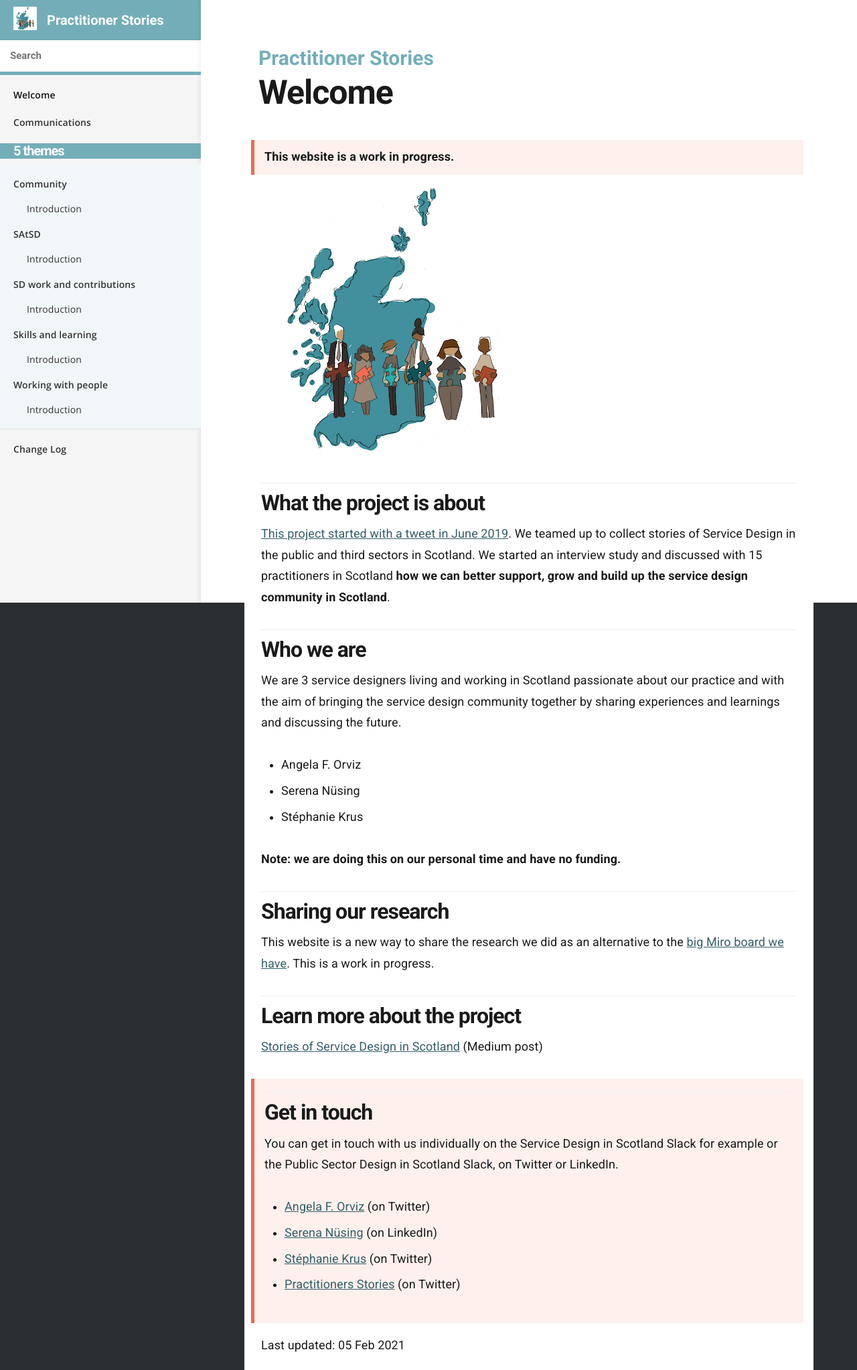
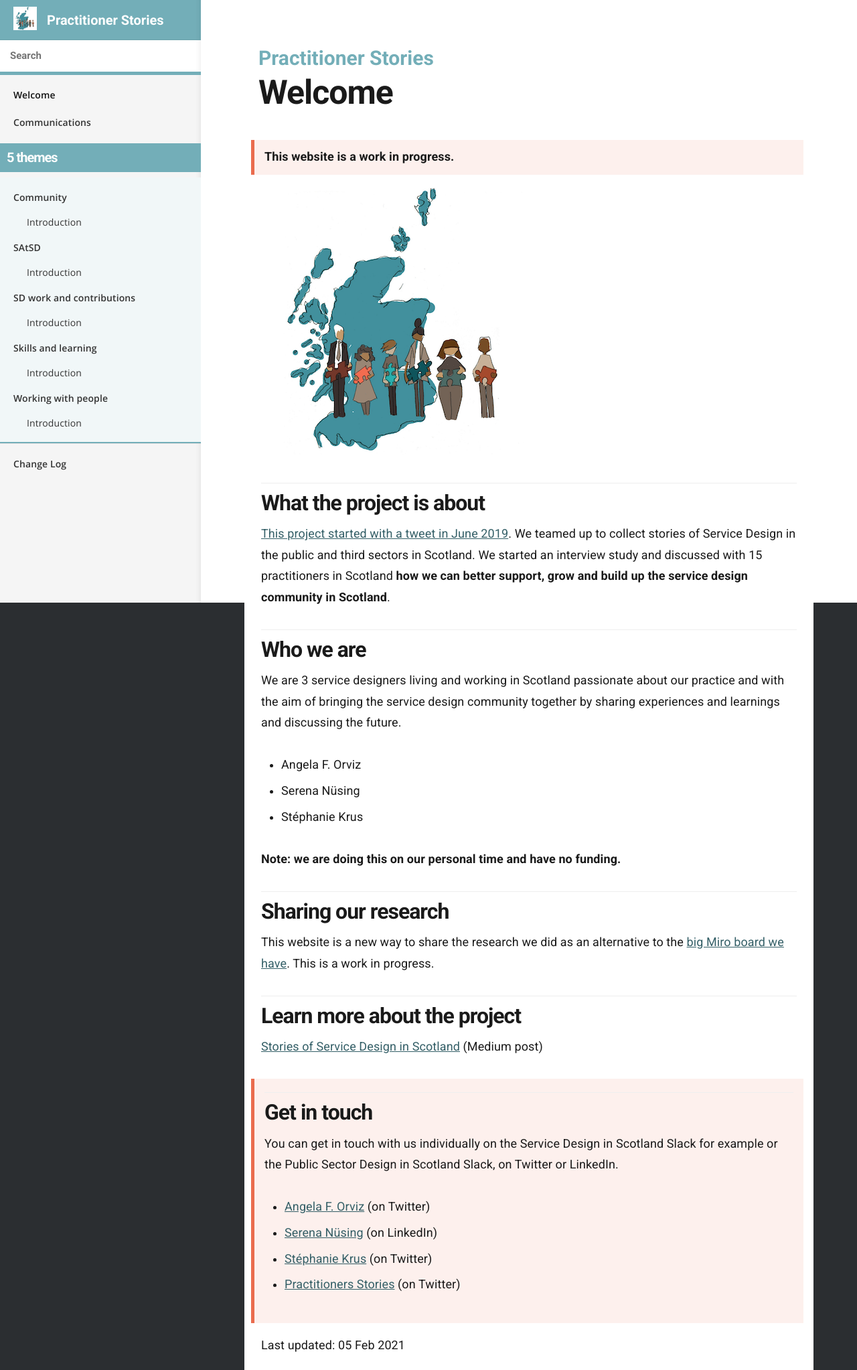
Before and after one commit to stephanie-K/practitioner-stories, a Jekyll site: the page built from index.md, in a window 1280 px wide. Shown: the whole page at 67% size. Built offline with Jekyll 4.4.1, drawn with Linux system fonts in a browser that asks for light colours.

Commit message:
change visual of navigation

```diff
--- a/_layouts/default.html
+++ b/_layouts/default.html
@@ -49,7 +49,7 @@
 					</li>
 				</ul>
 				<h2>5 themes</h2>
-				<ul style="background-color: #f1f7f8;">
+				<ul style="background-color: #f1f7f8; border-bottom: solid 2px#73aeb8;">
 					{% assign grouped = site.docs | group_by: 'category' %}
 					{% for group in grouped %}
 						<li class="nav-item top-level {% if group.name == page.category %}current{% endif %}">
--- a/_sass/_layout.scss
+++ b/_sass/_layout.scss
@@ -228,7 +228,7 @@ nav h2 {
 	color: #fff;
 	background-color: $brand-colour;
 	font-size: 2rem;
-	padding-left: 20px;
+	padding: 1rem;
 }
 
 nav > ul {
```
